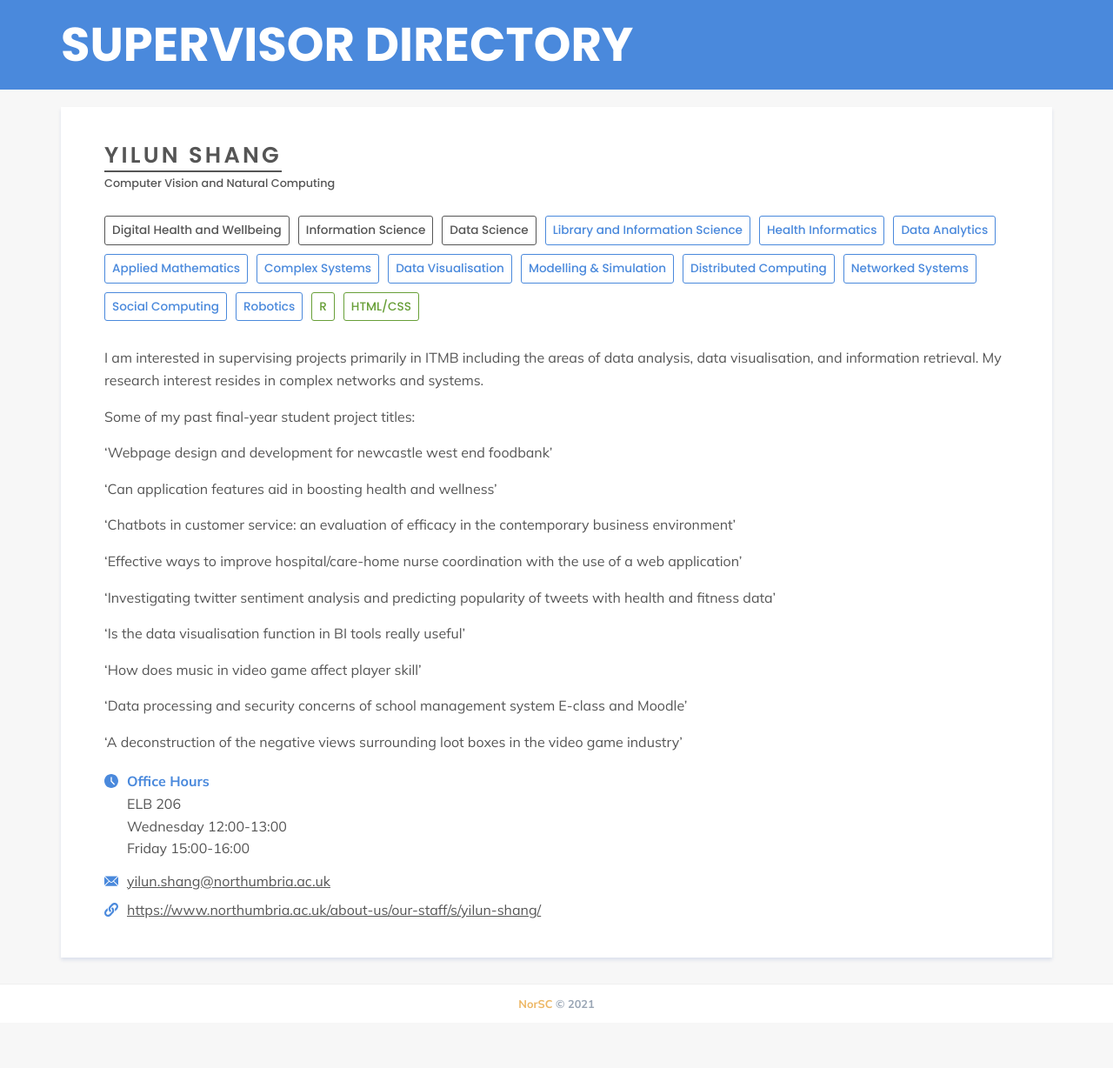
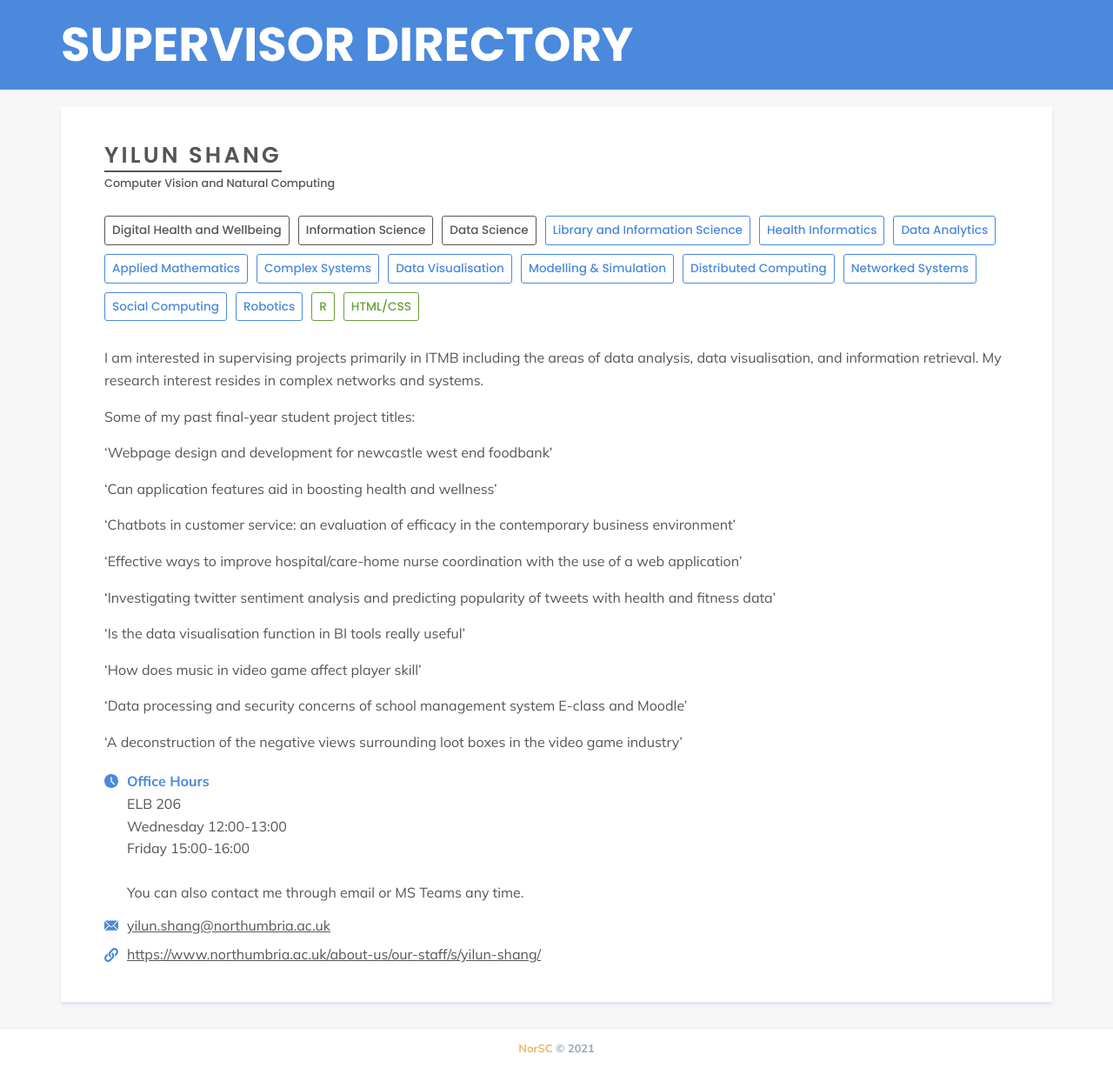
Before and after one commit to NorSC/supervisor-search, a Jekyll site: the page built from _supervisors/yilun-shang.md, in a window 1280 px wide. Shown: the whole page at 87% size. Built offline with Jekyll 4.4.1, drawn with Linux system fonts in a browser that asks for light colours; a script that is not in the unit is left out; before the commit the page ends 1176 px from its top, so only the background shows below that.

Commit message:
Update Supervisors “yilun-shang”

```diff
--- a/_supervisors/yilun-shang.md
+++ b/_supervisors/yilun-shang.md
@@ -8,6 +8,8 @@ office_hours: |-
   ELB 206
   Wednesday 12:00-13:00
   Friday 15:00-16:00
+
+  You can also contact me through email or MS Teams any time.
 research_group: Computer Vision and Natural Computing
 research_themes:
   - Digital Health and Wellbeing
```
